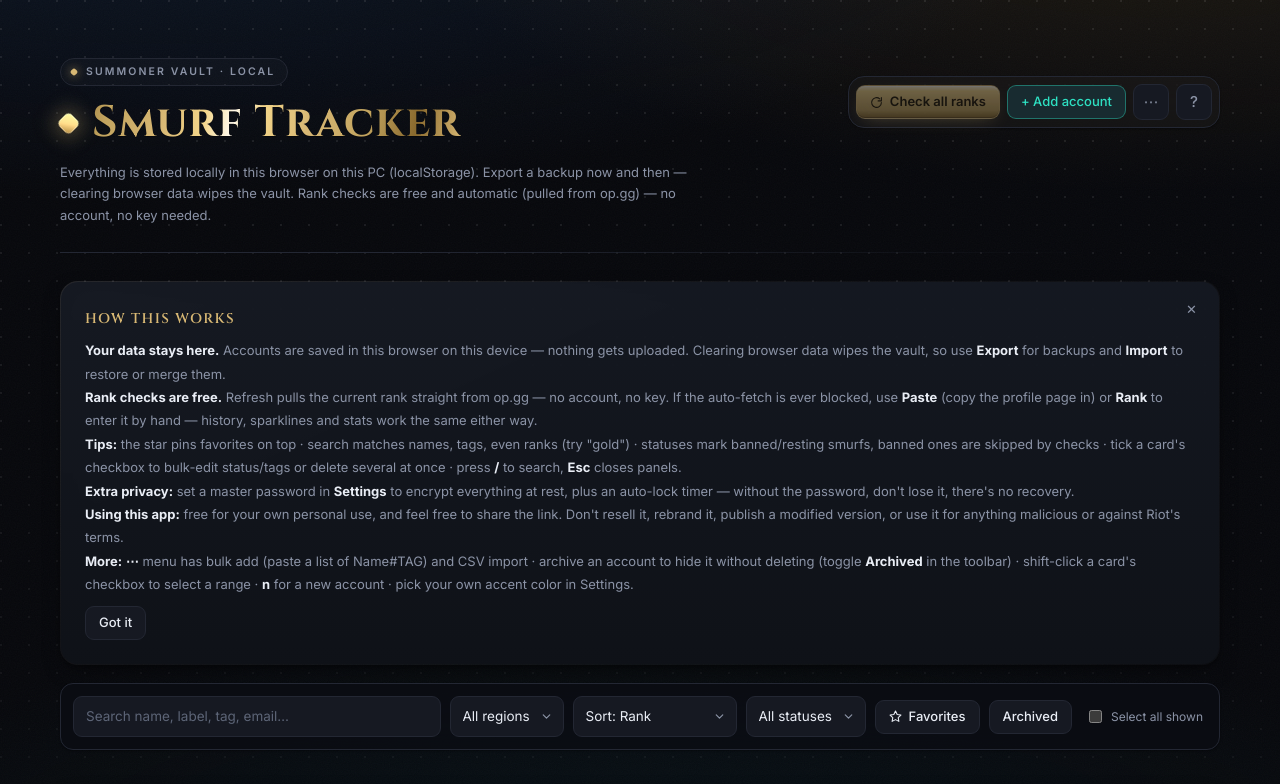
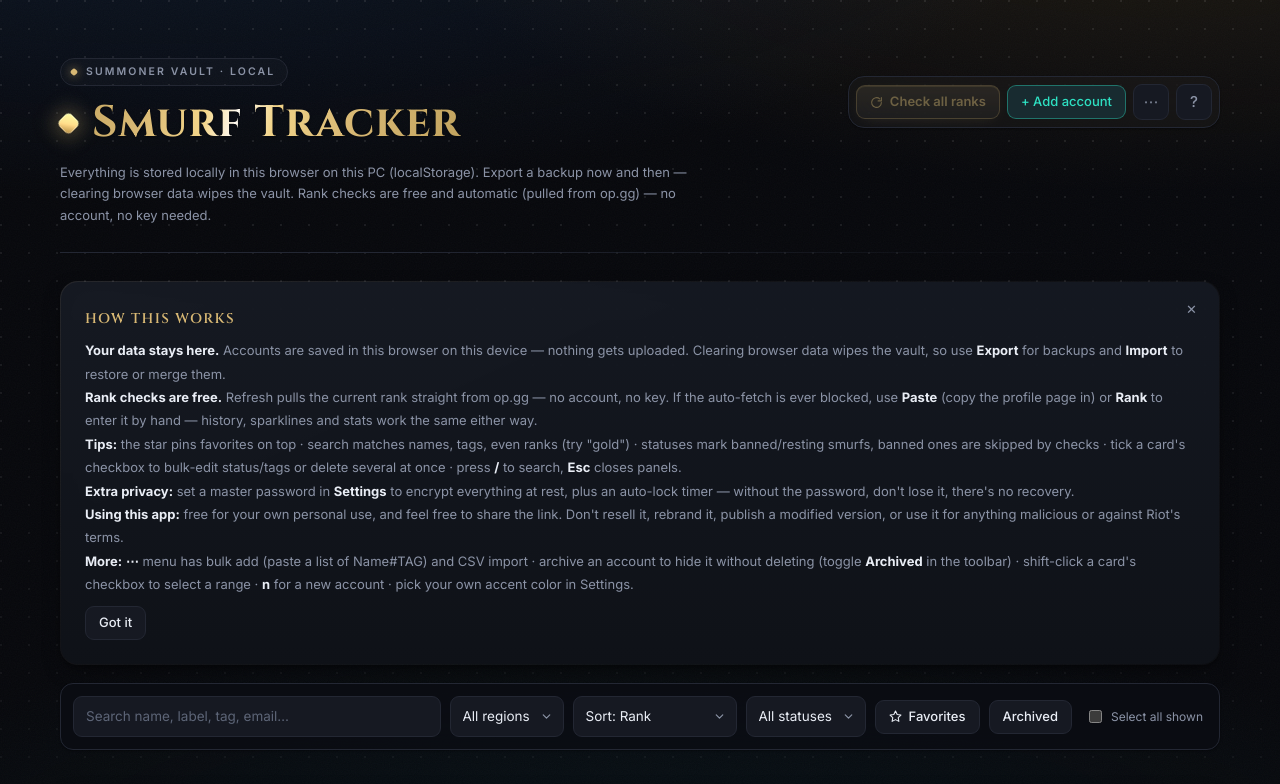
Before and after one commit to MarvinPanVan/league-smurf-tracker, a plain HTML site: page index.html in a window 1280 px wide. Shown: the top 784 px of the page. Drawn offline with Linux system fonts and the light colour scheme.

Commit message:
Make the accent survive any hue, and rebuild the primary button
Two regressions from the previous commit, both only visible once the accent was
changed away from the default gold.

Wordmark banding: the metallic ramp included --gold-dim, which applyAccent
derives as lightness-25. On a saturated accent that lands almost black, so the
title alternated bright and near-black mid-word and read as broken letters
rather than shine. The ramp now spans mid -> base -> light -> specular only,
a band that stays legible at any hue, with one narrow highlight doing the
metallic work.

Black hover: I dropped `background` from .b-gold:hover last commit, assuming the
base rule would hold. It does not - button:hover (0,1,1) is more specific than
.b-gold (0,1,0), so the plain dark hover background won and the primary button
turned black on hover. The hover rule declares its background again, and the
comment says why so it does not get "cleaned up" a third time. Verified by
enumerating every rule that sets a background on hover for that button:
button:hover at 0,1,1 against .b-gold:hover at 0,2,0.

Primary button: it kept reading as bolted on because it was - a filled metallic
gradient in a UI that is otherwise translucent panes and hairlines. It now
speaks that same language, just louder: an accent-tinted pane, a bright accent
rim, a lit top edge and a glow that grows on hover. Text is the light accent
rather than dark-on-fill, which also removes a latent bug - dark text silently
became unreadable as soon as somebody picked a deep accent colour.

```diff
--- a/index.html
+++ b/index.html
@@ -98,17 +98,17 @@
     padding:5px 12px 5px 10px;border:1px solid var(--line);border-radius:999px;background:#ffffff06}
   .eyebrow::before{content:"";width:6px;height:6px;border-radius:2px;transform:rotate(45deg);background:var(--gold);
     box-shadow:0 0 10px color-mix(in srgb,var(--gold) 75%,transparent)}
-  /* Two flat stops read as beige plastic. Metal needs a value swing — shadow,
-     body, a narrow specular band, then back down — so the ramp below runs
-     dim -> gold -> highlight -> white -> gold -> dim. Built from the accent
-     variables so a custom accent colour still works. */
+  /* Metal needs a value swing, but --gold-dim is derived as lightness-25, which on
+     a saturated accent lands almost black — dropping it into the ramp put dark
+     patches mid-word that read as broken letters rather than shine. The ramp now
+     spans only mid -> base -> light -> specular, a band that stays legible at
+     any hue, with one narrow highlight doing the metallic work. */
   h1{margin:0;font-weight:700;font-size:clamp(31px,4.6vw,44px);line-height:1.04;display:flex;align-items:center;gap:15px;
     background:linear-gradient(102deg,
-      var(--gold-dim) 0%,var(--gold-mid) 12%,var(--gold) 26%,var(--star) 36%,
-      #fff8e8 43%,var(--star) 50%,var(--gold) 62%,var(--gold-mid) 76%,
-      var(--gold-dim) 88%,var(--gold) 100%);
+      var(--gold-mid) 0%,var(--gold) 20%,var(--star) 36%,
+      #fffaf0 44%,var(--star) 53%,var(--gold) 72%,var(--gold-mid) 100%);
     -webkit-background-clip:text;background-clip:text;-webkit-text-fill-color:transparent;color:transparent;
-    filter:drop-shadow(0 1px 0 #00000059)}
+    filter:drop-shadow(0 1px 1px #00000066)}
   h1.hex-display{letter-spacing:.02em}
   .title-gem{width:17px;height:17px;flex-shrink:0;border-radius:5px;transform:rotate(45deg);
     background:linear-gradient(145deg,var(--star),var(--gold) 52%,var(--gold-dim));
@@ -129,13 +129,29 @@
   /* text fields and selects draw their own indicator further down; checkboxes
      and the colour swatch keep this outline so keyboard focus stays visible */
   input:not([type=checkbox]):not([type=color]):focus,select:focus,textarea:focus{outline:none}
-  /* same metallic idea vertically: bright crown, body, a darker roll-off at the
-     bottom edge — the label sits in the bright middle so contrast holds */
-  .b-gold{border-color:var(--gold);border-color:color-mix(in srgb,var(--gold) 76%,transparent);color:#1c1406;font-weight:600;
-    background:linear-gradient(180deg,#fff6dd 0%,var(--star) 16%,var(--gold) 46%,var(--gold-mid) 76%,var(--gold-dim) 100%);
-    box-shadow:inset 0 1px 0 #ffffffab,inset 0 -1px 0 #0000003d,0 6px 18px -8px color-mix(in srgb,var(--gold) 75%,transparent)}
-  .b-gold:hover{border-color:var(--gold);filter:brightness(1.06) saturate(1.05);
-    box-shadow:inset 0 1px 0 #ffffffc4,inset 0 -1px 0 #0000003d,0 9px 26px -8px color-mix(in srgb,var(--gold) 85%,transparent)}
+  /* The filled metallic version was skeuomorphic in a UI that is otherwise
+     translucent surfaces and hairlines — which is exactly why it read as bolted
+     on. This speaks the same language as every other surface, just louder: an
+     accent-tinted pane, a bright accent rim, a lit top edge and a glow that
+     grows on hover.
+     Light accent text rather than dark-on-fill, because the accent is
+     user-configurable — dark text silently becomes unreadable the moment
+     somebody picks a deep colour.
+     background is redeclared on :hover on purpose: the generic button:hover rule
+     is more specific than .b-gold, so omitting it here lets the plain dark hover
+     background win and the button turns black. */
+  .b-gold{font-weight:600;color:var(--star);
+    border-color:var(--gold);border-color:color-mix(in srgb,var(--gold) 58%,transparent);
+    background:var(--panel3);
+    background:linear-gradient(180deg,color-mix(in srgb,var(--gold) 26%,transparent),color-mix(in srgb,var(--gold) 12%,transparent)),var(--panel2);
+    box-shadow:inset 0 1px 0 color-mix(in srgb,var(--gold) 34%,transparent),
+      0 4px 16px -8px color-mix(in srgb,var(--gold) 50%,transparent)}
+  .b-gold:hover{color:var(--star);
+    border-color:color-mix(in srgb,var(--gold) 88%,transparent);
+    background:linear-gradient(180deg,color-mix(in srgb,var(--gold) 38%,transparent),color-mix(in srgb,var(--gold) 20%,transparent)),var(--panel2);
+    box-shadow:inset 0 1px 0 color-mix(in srgb,var(--gold) 48%,transparent),
+      0 0 0 3px color-mix(in srgb,var(--gold) 12%,transparent),
+      0 6px 22px -8px color-mix(in srgb,var(--gold) 65%,transparent)}
   .b-teal{color:var(--teal);border-color:var(--teal);border-color:color-mix(in srgb,var(--teal) 40%,transparent);
     background:var(--panel2);background:color-mix(in srgb,var(--teal) 9%,var(--panel2))}
   .b-teal:hover{border-color:color-mix(in srgb,var(--teal) 68%,transparent);color:var(--teal);
```
